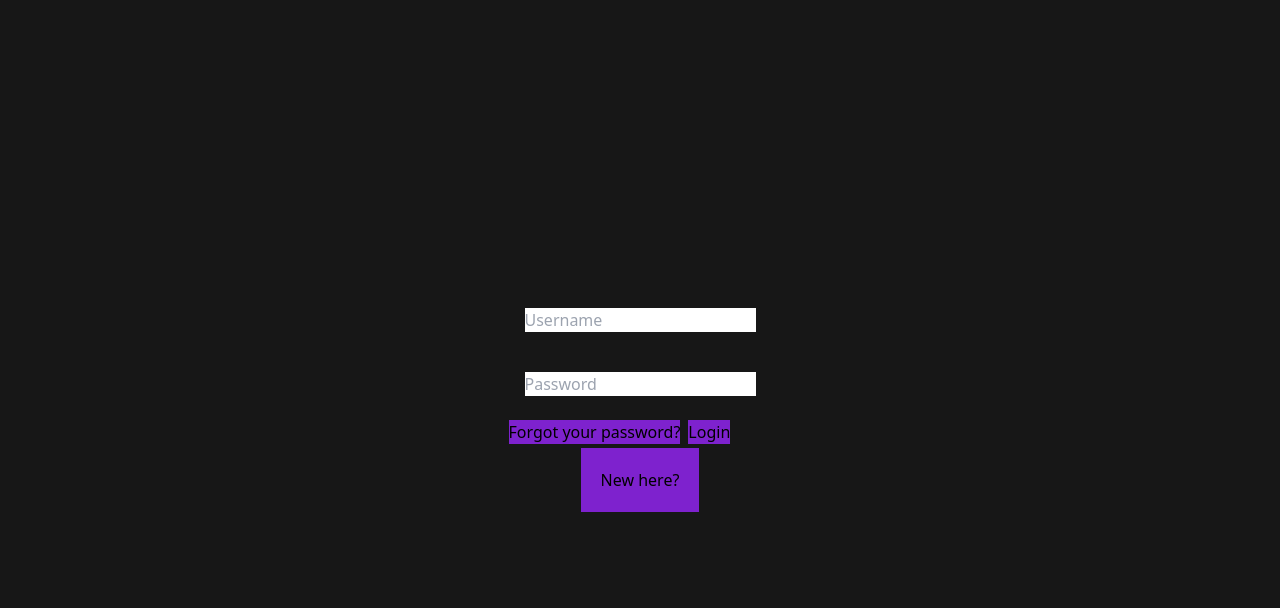
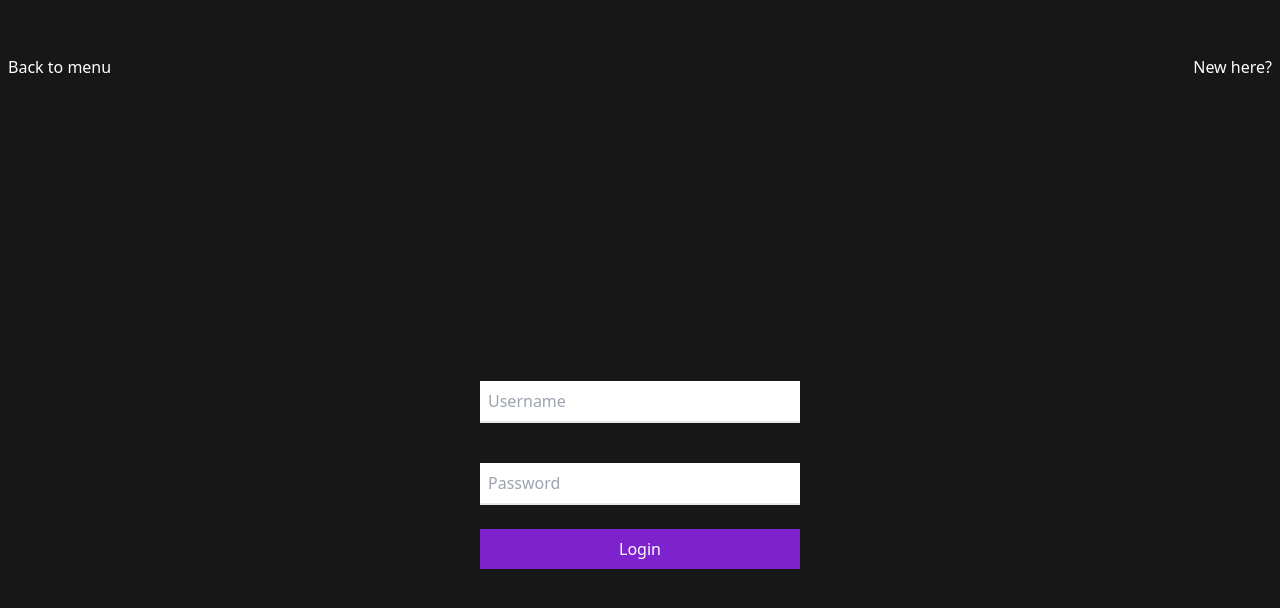
Before and after one commit to Golldans/ressurexitus, a Next.js app: page /login in a window 1280 px wide. Shown: the top 608 px of the page. Built offline with nearby package versions, Linux system fonts and the light colour scheme.

Commit message:
refact: Added post fields with new login layout

```diff
--- a/src/components/home/posts/postTemplate/index.tsx
+++ b/src/components/home/posts/postTemplate/index.tsx
@@ -7,8 +7,18 @@ interface serverProps {
 export default function PostTemplate() {
     return (
         <Fragment>
-            <div className="w-96 h-96 m-5 bg-white">
-                Hello world
+            <div className="min-w-[36rem] w-36 min-h-[44rem] h-44 m-5 bg-white flex flex-col items-center justify-center border-gray-900 border-2">
+                <div className="w-full h-5/6 bg-center bg-cover bg-[url('/moth_mock.jpg')]">
+
+                </div>
+                <div className="w-full h-1/6 flex flex-col items-center justify-center bg-gray-900">
+                    <form className="w-full flex items-center justify-center">
+                        <input type="text" className="bg-transparent m-2 bg-white border-b-2 w-8/12 focus:outline-none text-white"  />
+                    </form>
+                    <button>
+                        🎃
+                    </button>
+                </div>
             </div>
         </Fragment>
     )
--- a/src/pages/home/index.tsx
+++ b/src/pages/home/index.tsx
@@ -33,7 +33,18 @@ export default function Home() {
                     <div className="bg-zinc-900 col-span-9">
 
                     </div>
-                    <div className="col-span-9 row-span-6 flex items-center justify-start flex-col">
+                    <div className="col-span-9 row-span-6 flex items-center justify-start flex-col overflow-y-scroll">
+                        <PostTemplate />
+                        <PostTemplate />
+                        <PostTemplate />
+                        <PostTemplate />
+                        <PostTemplate />
+                        <PostTemplate />
+                        <PostTemplate />
+                        <PostTemplate />
+                        <PostTemplate />
+                        <PostTemplate />
+                        <PostTemplate />
                         <PostTemplate />
                         <PostTemplate />
                         <PostTemplate />
--- a/src/pages/login/index.tsx
+++ b/src/pages/login/index.tsx
@@ -1,3 +1,4 @@
+import Link from "next/link";
 import React, { Fragment, useState } from "react";
 import { http } from "../../util/http";
 
@@ -33,10 +34,23 @@ export default function Login() {
 
     return (
         <Fragment>
-            <section className="w-screen h-screen bg-neutral-900 flex flex-col items-center justify-center">
+            <section className="w-screen h-screen bg-neutral-900 bg-cover bg-center flex flex-col items-center justify-center">
+                <div className="w-screen h-1/6 flex items-center justify-between p-2">
+                    <Link href={'#'}>
+                        <a className="text-white">
+                            Back to menu
+                        </a>
+                    </Link>
+                    <Link href={'#'}>
+                        <a className="text-white" onClick={handleShowTrustMessage}>
+                            New here?
+                        </a>
+                    </Link>
+                </div>
+                <div className="w-screen h-5/6 flex flex-col items-center justify-center">
                 {
                     showTrustMessage ?
-                    <form className="flex flex-col items-center justify-center" onSubmit={registerUser}>
+                    <form className="w-96 flex flex-col items-center justify-center" onSubmit={registerUser}>
                         <h1>
                             Should we trust you?
                         </h1>
@@ -51,18 +65,13 @@ export default function Login() {
                         </div>
                     </form>
                     :
-                    <form className="flex flex-col">
-                        <input placeholder="Username" type="text" name="" id=""  className="m-5"/>
-                        <input placeholder="Password" type="password" name="" id="" className="m-5"/>
-                        <div>
-                            <button className="bg-purple-700 m-1">Forgot your password?</button>
-                            <button className="bg-purple-700 m-1">Login</button>
-                        </div>
+                    <form className="w-96 flex flex-col items-center text-white">
+                        <input placeholder="Username" type="text" name="" id=""  className="m-5 w-80 p-2 bg-transparent bg-white border-b-2 focus:outline-none"/>
+                        <input placeholder="Password" type="password" name="" id="" className="m-5 w-80 p-2 bg-transparent bg-white border-b-2 focus:outline-none"/>
+                        <button className="bg-purple-700 m-1 p-2 w-80 hover:bg-purple-900 duration-400 transition">Login</button>
                     </form>
                 }
-                <button className="bg-purple-700 p-5 hover:bg-purple-900 duration-200" onClick={handleShowTrustMessage}>
-                    New here?
-                </button>
+                </div>
             </section>
         </Fragment>
     )
```
Also changed, not shown: public/moth.png (added), public/moth_mock.jpg (added).
